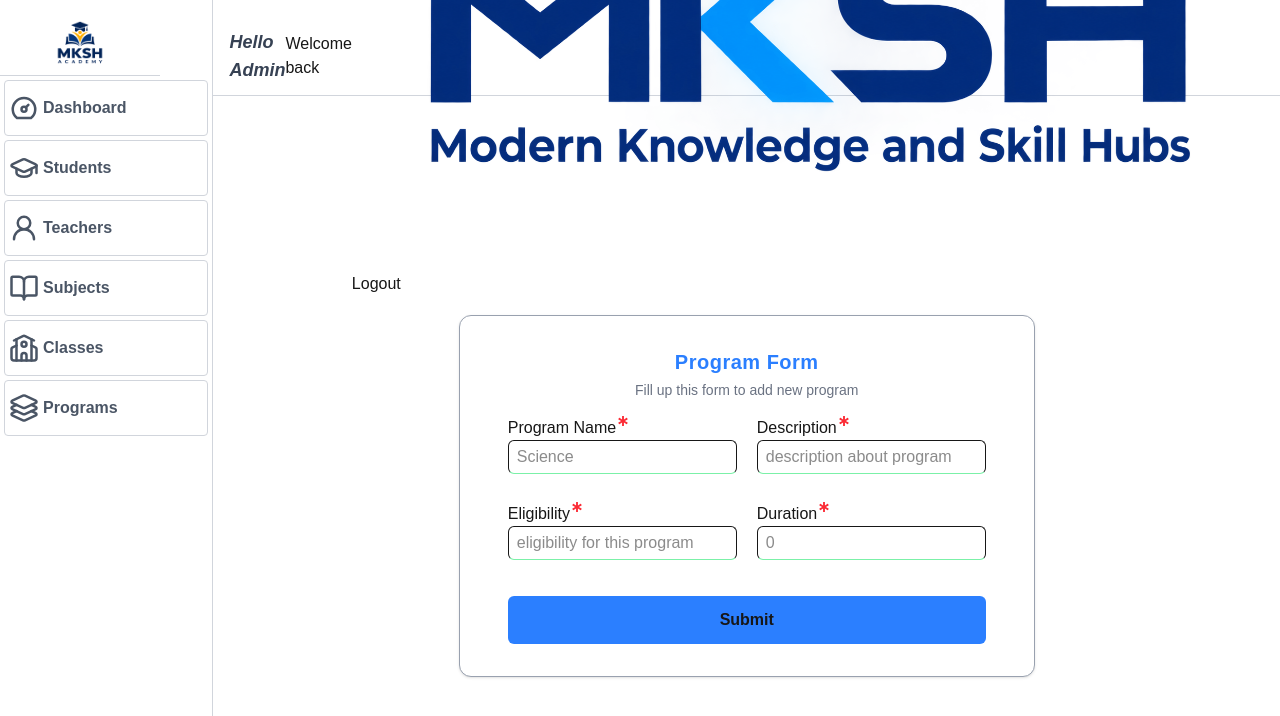
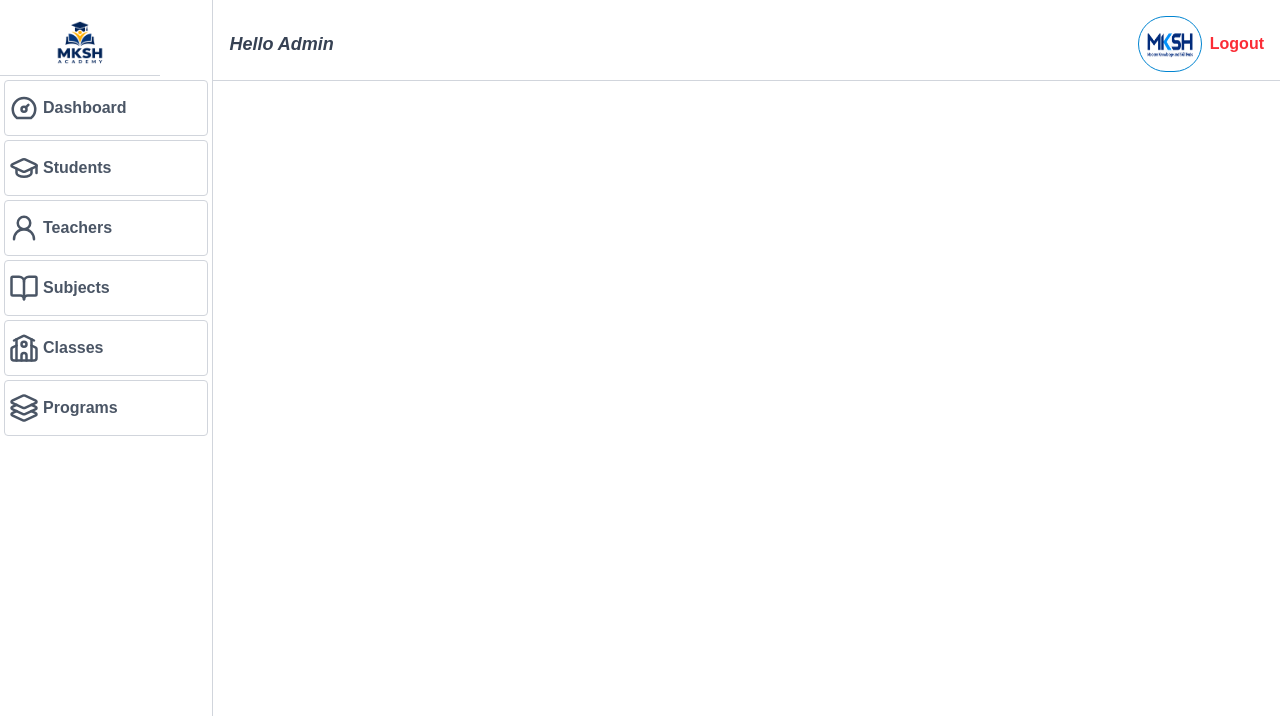
Before and after one commit to SantoshBhandari7/SchoolManagementSystem_Frontend-Using_Next.js, a Next.js app: page /admin/programs/add-new in a window 1280 px wide. Shown: the top 716 px of the page. Built offline with nearby package versions, Linux system fonts and the light colour scheme.

Commit message:
complete each layout and auth components

```diff
--- a/app/admin/layout.tsx
+++ b/app/admin/layout.tsx
@@ -1,3 +1,4 @@
+"use client";
 import SideBar from "@/components/admin/layout";
 import SidebarContent from "@/components/admin/layout/sidebar-content";
 import AuthSection from "@/components/common/ui/authsection";
@@ -6,14 +7,13 @@
 import React from "react";
 
 const AdminLayout = ({ children }: Readonly<{ children: React.ReactNode }>) => {
-  const { user } = useAuth();
+  // const { user } = useAuth();
   return (
     <main className="h-screen flex ">
       <SideBar />
-      <section className="h-full w-full flex flex-col">
-        <nav className="h-13 mt-4 sm:h-18 lg:h-20 border-b border-gray-300 w-full flex items-center px-3 sm:px-4">
+      <section className="h-18 w-full flex flex-col">
+        <nav className="h-13 mt-2 mb-2 p-2 sm:h-18 lg:h-20 border-b border-gray-300 w-full flex items-center justify-between px-3 sm:px-4">
           <p className="italic font-bold text-lg text-gray-700 ">Hello Admin</p>
-          <p>Welcome back </p>
           <AuthSection />
         </nav>
 
--- a/app/admin/page.tsx
+++ b/app/admin/page.tsx
@@ -5,13 +5,14 @@
 import { FaHandsClapping } from "react-icons/fa6";
 
 const AdminDashBoard = () => {
-  const { user } = useAuth();
+  // const { user } = useAuth();
   return (
     <main className="w-full h-full px-2 py-1 sm:px-4 sm:py-2 lg:px-6 lg:py-3">
       <div className="mb-3">
         <h1 className="text-2xl font-bold tracking-wide ">Dashboard</h1>
         <p className="text-gray-500 text-sm flex gap-1 items-center ">
-          Welcome back,{user?.name ?? "Admin!"}
+          Welcome back,
+          {/* {user?.name ?? "Admin!"} */}
           <FaHandsClapping className="text-orange-400 text-[15px] " />
         </p>
       </div>
--- a/app/student/layout.tsx
+++ b/app/student/layout.tsx
@@ -11,8 +11,8 @@
   return (
     <main className="h-screen flex ">
       <StudentSideBar />
-      <section className="h-full w-full flex flex-col">
-        <nav className="h-13 mt-4 sm:h-18 lg:h-20 border-b border-gray-300 w-full flex items-center px-3 sm:px-5">
+      <section className="h-18 w-full flex flex-col">
+        <nav className="h-13 mt-2 mb-2 p-2 sm:h-18 lg:h-20 border-b border-gray-300 w-full flex items-center px-3 sm:px-5">
           <p className="italic font-bold text-lg text-gray-700 ">
             Hello {user?.name}
           </p>
--- a/app/teacher/layout.tsx
+++ b/app/teacher/layout.tsx
@@ -1,3 +1,4 @@
+"use client";
 import SideBar from "@/components/admin/layout";
 import SidebarContent from "@/components/admin/layout/sidebar-content";
 import AuthSection from "@/components/common/ui/authsection";
@@ -13,8 +14,8 @@
   return (
     <main className="h-screen flex ">
       <TeacherSideBar />
-      <section className="h-full w-full flex flex-col">
-        <nav className="h-13 mt-4 sm:h-18 lg:h-20 border-b border-gray-300 w-full flex items-center px-3 sm:px-5">
+      <section className="h-18 w-full flex flex-col">
+        <nav className="h-13 mt-2 mb-2 p-2 sm:h-18 lg:h-20 border-b border-gray-300 w-full flex items-center justify-between px-3 sm:px-5">
           <p className="italic font-bold text-lg text-gray-700 ">
             Hello {user?.name}
           </p>
--- a/app/teacher/page.tsx
+++ b/app/teacher/page.tsx
@@ -1,3 +1,4 @@
+"use client";
 import StudentTable from "@/components/admin/dashboard/student/page";
 import TeacherDataTable from "@/components/teacher/teacherdata-table";
 import useAuth from "@/hook/auth.hook";
--- a/components/common/ui/authsection.tsx
+++ b/components/common/ui/authsection.tsx
@@ -1,4 +1,4 @@
-"use client"
+"use client";
 import useAuth from "@/hook/auth.hook";
 import Image from "next/image";
 import React, { useContext } from "react";
@@ -6,8 +6,11 @@
 const AuthSection = () => {
   const { user, logout } = useAuth();
   return (
-    <div>
-      <div>
+    <div className="flex items-center  justify-center gap-2 ">
+      <div
+        title="profile"
+        className="h-14 w-16 rounded-full border border-sky-600 p-1 overflow-clip"
+      >
         <Image
           src={user?.profile_image?.path ?? "/logo.png"}
           alt="Profile_image"
@@ -15,8 +18,15 @@
           height={600}
           className="h-full w-full rounded-full "
         />
-        <p>{user?.name}</p>
-        <p onClick={logout}>Logout</p>
+      </div>
+      <div className="">
+        <p className="font-semibold text-lg text-gray-600 ">{user?.name}</p>
+        <p
+          onClick={logout}
+          className=" cursor-pointer text-md font-semibold text-red-500 "
+        >
+          Logout
+        </p>
       </div>
     </div>
   );
```
